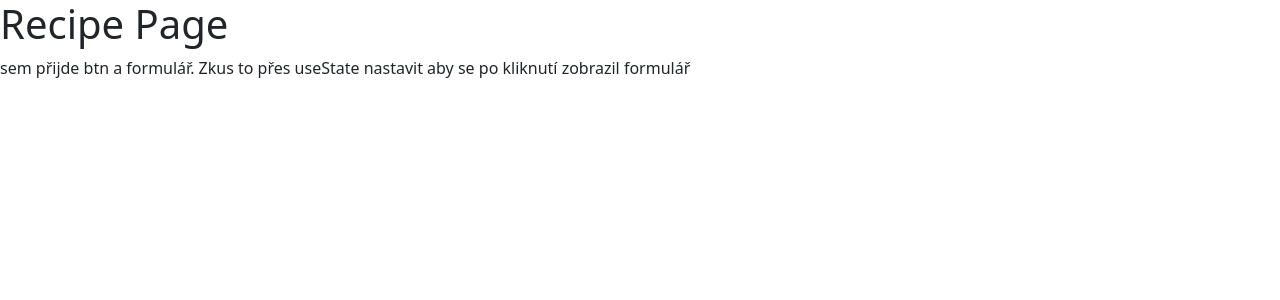
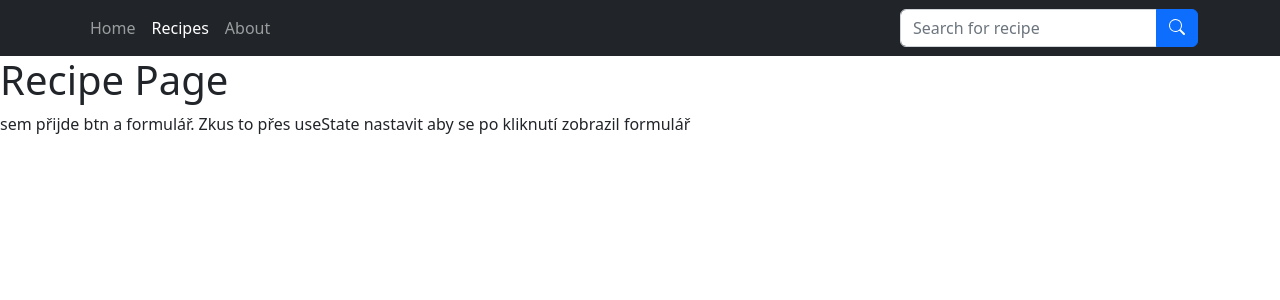
Before and after one commit to petp91/Cookbook, a React (Create React App) app in the folder client/: page /recipe in a window 1280 px wide. Shown: the top 300 px of the page. Built offline with nearby package versions, Linux system fonts and the light colour scheme.

Commit message:
Zprovoznen React Router

```diff
--- a/client/src/App.js
+++ b/client/src/App.js
@@ -1,15 +1,21 @@
+import { BrowserRouter, Routes, Route } from "react-router-dom";
+import Menu from "./components/Menu";
 import HomePage from "./pages/HomePage";
 import RecipePage from "./pages/RecipePage";
-import {Route, Routes} from "react-router-dom";
 import AboutPage from "./pages/AboutPage";
+import NotFound from "./pages/NotFound";
 
 const App = () => {
     return (
-        <Routes>
-            <Route path="/" element={ <HomePage/> } />
-            <Route path="/recipe" element={ <RecipePage /> } />
-            <Route path="/about" element={ <AboutPage /> } />
-        </Routes>
+        <BrowserRouter>
+            <Menu />
+            <Routes>
+                <Route path="/" element={ <HomePage/> } />
+                <Route path="/recipe" element={ <RecipePage /> } />
+                <Route path="/about" element={ <AboutPage /> } />
+                <Route path="*" element={ <NotFound /> } />
+            </Routes>
+        </BrowserRouter>
     );
 };
 
--- a/client/src/components/Menu.js
+++ b/client/src/components/Menu.js
@@ -1,13 +1,14 @@
 import { Navbar, Container, Nav, Form, FormControl, Button, InputGroup } from 'react-bootstrap';
+import { NavLink } from 'react-router-dom';
 
 const Menu = () => {
   return (
     <Navbar variant='dark' bg='dark'>
       <Container>
         <Nav>
-          <Nav.Link href='/'>Home</Nav.Link>
-          <Nav.Link href='/recipe'>Recipes</Nav.Link>
-          <Nav.Link href='/about'>About</Nav.Link>
+          <NavLink to='/' className='nav-link'>Home</NavLink>
+          <NavLink to='/recipe' className='nav-link'>Recipes</NavLink>
+          <NavLink to='/about' className='nav-link'>About</NavLink>
         </Nav>
         <Form>
             <InputGroup>
--- a/client/src/index.js
+++ b/client/src/index.js
@@ -2,12 +2,10 @@ import React from 'react';
 import ReactDOM from 'react-dom/client';
 
 import App from './App';
-import {BrowserRouter} from "react-router-dom";
-
 
 const root = ReactDOM.createRoot(document.getElementById('root'));
 root.render(
-  <BrowserRouter>
+  <React.StrictMode>
     <App />
-  </BrowserRouter>
+  </React.StrictMode>
 );
--- a/client/src/pages/HomePage.js
+++ b/client/src/pages/HomePage.js
@@ -1,11 +1,8 @@
 import { Container, Row, Col, Image } from 'react-bootstrap';
-import Menu from '../components/Menu'
 import logo from '../assets/logo-512px.png'
 
 const HomePage = () => {
     return (
-        <div>
-            <Menu />
         <Container className='d-flex justify-content-center'>
             <Row className='justify-content-center pt-5'>
                 <Col xs='8'>
@@ -13,8 +10,6 @@ const HomePage = () => {
                 </Col>
             </Row>
         </Container>
-
-        </div>
     );
 };
 
--- /dev/null
+++ b/client/src/pages/NotFound.js
@@ -0,0 +1,9 @@
+const NotFound = () => {
+    return (
+        <div className="d-flex justify-content-center pt-5">
+            <h1>Page Not Found</h1>
+        </div>
+    );
+}
+
+export default NotFound;
```
Lines whose indentation alone changed are shown as unchanged.
